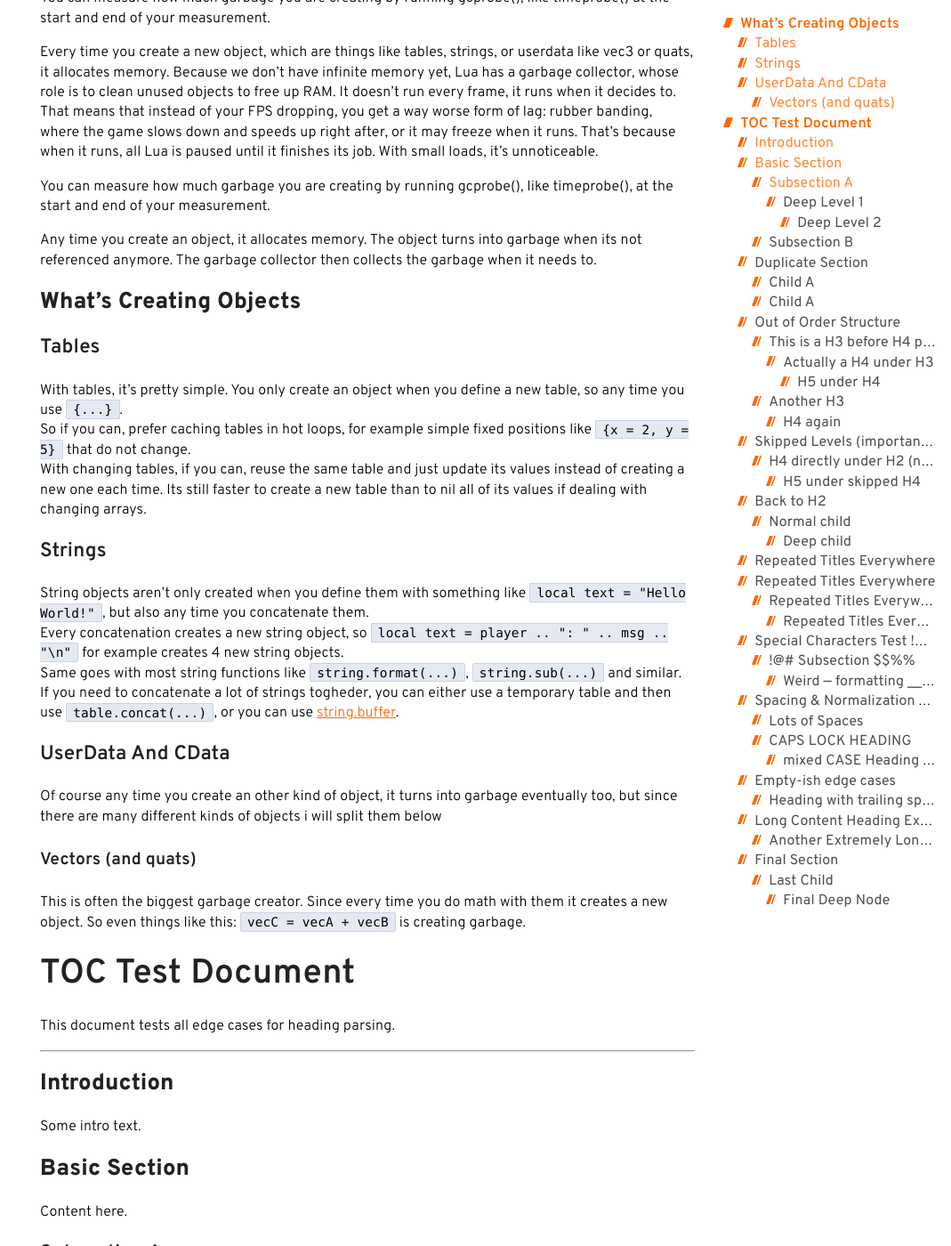
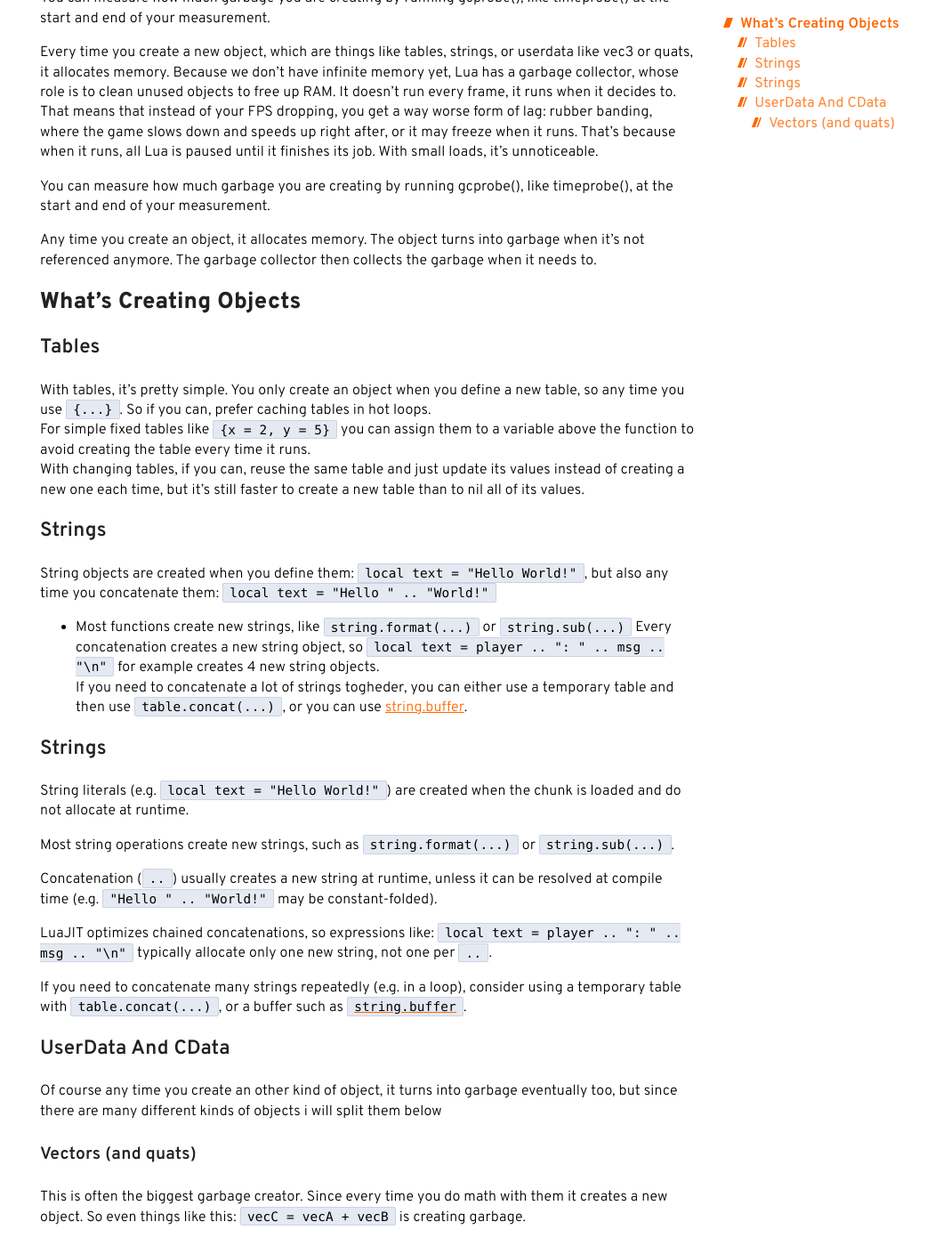
Before and after one commit to E32k/e32k.github.io, a Jekyll site: the page built from BeamNG.lua/programming/garbage-collector.md, in a window 1280 px wide and 1400 px high, scrolled down 711 px. Shown: the whole window at 89% size, without its empty margins (211-1280 px from the left). Built offline with Jekyll 4.4.1, drawn with Linux system fonts in a browser that asks for light colours; some of the changed text lies outside the part shown.

Commit message:
garbage collector

```diff
--- a/BeamNG.lua/programming/garbage-collector.md
+++ b/BeamNG.lua/programming/garbage-collector.md
@@ -18,23 +18,36 @@ You can measure how much garbage you are creating by running gcprobe(), like tim
 
 
 
-Any time you create an object, it allocates memory. The object turns into garbage when its not referenced anymore. The garbage collector then collects the garbage when it needs to.
+Any time you create an object, it allocates memory. The object turns into garbage when it's not referenced anymore. The garbage collector then collects the garbage when it needs to.
 
 ## What's Creating Objects
 
 ### Tables
 
-With tables, it's pretty simple. You only create an object when you define a new table, so any time you use `{...}`.<br>
-So if you can, prefer caching tables in hot loops, for example simple fixed positions like `{x = 2, y = 5}` that do not change.<br>
-With changing tables, if you can, reuse the same table and just update its values instead of creating a new one each time.
-Its still faster to create a new table than to nil all of its values if dealing with changing arrays.
+With tables, it's pretty simple. You only create an object when you define a new table, so any time you use `{...}`. So if you can, prefer caching tables in hot loops.<br>
+For simple fixed tables like `{x = 2, y = 5}` you can assign them to a variable above the function to avoid creating the table every time it runs.<br>
+With changing tables, if you can, reuse the same table and just update its values instead of creating a new one each time, but it's still faster to create a new table than to nil all of its values.
 
 ### Strings
 
-String objects aren't only created when you define them with something like `local text = "Hello World!"`, but also any time you concatenate them.<br>
+String objects are created when you define them: `local text = "Hello World!"`, but also any time you concatenate them: `local text = "Hello " .. "World!"`
+- Most functions create new strings, like `string.format(...)` or `string.sub(...)`
 Every concatenation creates a new string object, so `local text = player .. ": " .. msg .. "\n"` for example creates 4 new string objects.<br>
-Same goes with most string functions like `string.format(...)`, `string.sub(...)` and similar.<br>
 If you need to concatenate a lot of strings togheder, you can either use a temporary table and then use `table.concat(...)`, or you can use [string.buffer](/BeamNG.lua/common/string.buffer.html).
+
+### Strings
+
+String literals (e.g. `local text = "Hello World!"`) are created when the chunk is loaded and do not allocate at runtime.
+
+Most string operations create new strings, such as `string.format(...)` or `string.sub(...)`.
+
+Concatenation (`..`) usually creates a new string at runtime, unless it can be resolved at compile time (e.g. `"Hello " .. "World!"` may be constant-folded).
+
+LuaJIT optimizes chained concatenations, so expressions like:
+`local text = player .. ": " .. msg .. "\n"`
+typically allocate only one new string, not one per `..`.
+
+If you need to concatenate many strings repeatedly (e.g. in a loop), consider using a temporary table with `table.concat(...)`, or a buffer such as [`string.buffer`](/BeamNG.lua/common/string.buffer.html).
 
 ### UserData And CData
 
@@ -43,115 +56,3 @@ Of course any time you create an other kind of object, it turns into garbage eve
 #### Vectors (and quats)
 
 This is often the biggest garbage creator. Since every time you do math with them it creates a new object. So even things like this: `vecC = vecA + vecB` is creating garbage.
-
-
-
-# TOC Test Document
-
-This document tests all edge cases for heading parsing.
-
----
-
-## Introduction
-
-Some intro text.
-
-## Basic Section
-
-Content here.
-
-### Subsection A
-
-Details.
-
-#### Deep Level 1
-
-Even deeper.
-
-##### Deep Level 2
-
-Maximum depth.
-
-### Subsection B
-
-More content.
-
-## Duplicate Section
-
-This section appears twice in name.
-
-### Child A
-
-Text.
-
-### Child A
-
-Duplicate heading under same parent.
-
-## Out of Order Structure
-
-### This is a H3 before H4 parent context
-
-#### Actually a H4 under H3
-
-##### H5 under H4
-
-### Another H3
-
-#### H4 again
-
-## Skipped Levels (important test)
-
-#### H4 directly under H2 (no H3 before it)
-
-##### H5 under skipped H4
-
-## Back to H2
-
-Regular reset section.
-
-### Normal child
-
-#### Deep child
-
-## Repeated Titles Everywhere
-
-## Repeated Titles Everywhere
-
-### Repeated Titles Everywhere
-
-#### Repeated Titles Everywhere
-
-## Special Characters Test !@#$%^&*()
-
-### !@# Subsection $$%%
-
-#### Weird --- formatting ___ test
-
-## Spacing & Normalization Test
-
-###     Lots    of     Spaces
-
-### CAPS LOCK HEADING
-
-#### mixed CASE Heading Test
-
-## Empty-ish edge cases
-
-###
-
-###
-
-### Heading with trailing spaces
-
-## Long Content Heading Example That Should Still Work Properly Without Breaking Anything In The TOC Generation Logic
-
-### Another Extremely Long Subheading That Exists Only To Stress Test Link Rendering And Overflow Handling In The Table Of Contents UI
-
-## Final Section
-
-The end.
-
-### Last Child
-
-#### Final Deep Node
--- a/_includes/sites.html
+++ b/_includes/sites.html
@@ -1,5 +1,5 @@
 <div class="sites-folder"><a href="/BeamNG.lua/programming/">Programming</a><ul>
-  <li><a href="/BeamNG.lua/programming/garbage-collector.html">Garbage Collector</a></li>
+  <li class="hidden"><a href="/BeamNG.lua/programming/garbage-collector.html">Garbage Collector</a></li>
   <li><a href="/BeamNG.lua/programming/writing-0gc-code.html">Optimizing GC</a></li>
 </ul></div>
 
```
